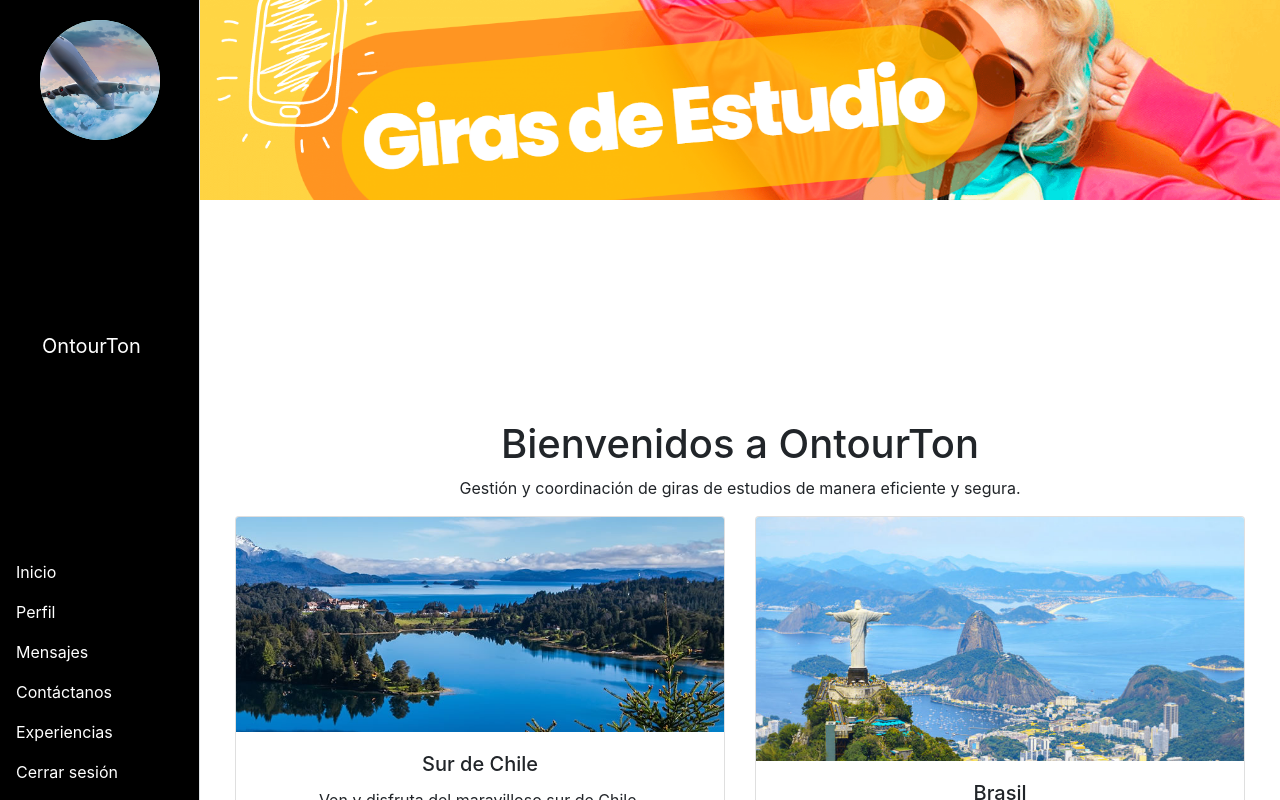
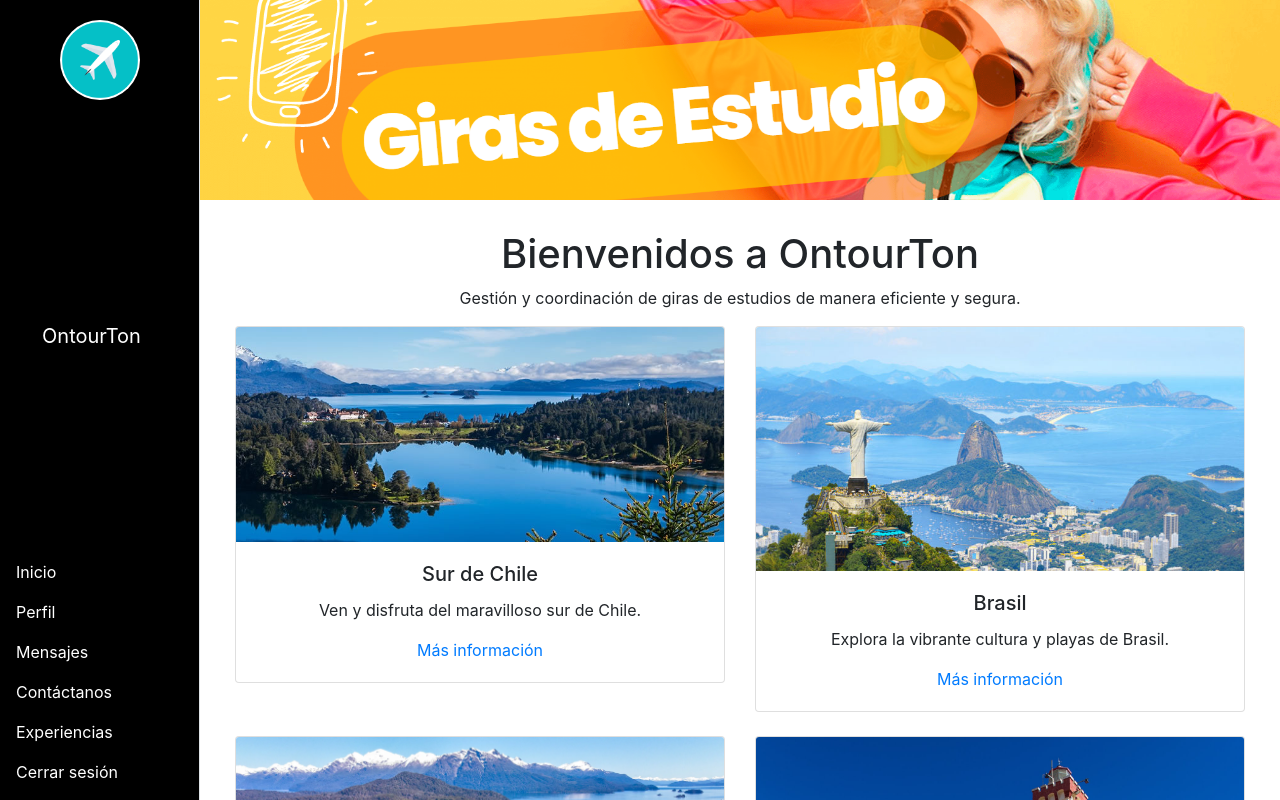
Before and after one commit to Juampirula/On-Tour, a plain HTML site: page view/Index.html in a window 1280 px wide. Drawn offline with nearby package versions, Linux system fonts and the light colour scheme.

Commit message:
index listo

```diff
--- a/view/Index.html
+++ b/view/Index.html
@@ -11,6 +11,7 @@
       flex-direction: column;
       height: 100vh;
       margin: 0;
+      overflow-y: scroll; /* Permitir el desplazamiento vertical */
     }
     .header-image img {
       width: 100%;
@@ -43,28 +44,18 @@
       background-color: #333;
     }
     .profile-img {
-      width: 120px;
-      height: 120px;
-      border-radius: 100%;
-      background-color: #b7fdff;
-      margin-bottom: 0px;
-      overflow: hidden;
-      display: flex;
-      justify-content: center;
-      align-items: center;
-    }
-    .profile-img img {
-      width: 120px;
-      height: 120px;
-      display: block;
-      object-fit: cover;
+      width: 80px;
+      height: 80px;
+      border-radius: 50%;
+      background-color: #fff;
+      margin-bottom: 20px;
     }
     .main-content {
       margin-left: 200px;
       padding: 20px;
       width: calc(100% - 200px);
-      overflow: hidden; /* Asegúrate de que el contenido no se superponga */
-      margin-top: 200px; /* Ajusta este margen para que el contenido quede debajo de la imagen del encabezado */
+      overflow: auto; /* Permitir el desplazamiento en el contenido principal */
+      margin-top: 10px; /* Ajusta este margen para que el contenido quede debajo de la imagen del encabezado */
     }
     .destination-card img {
       width: 100%;
@@ -90,7 +81,7 @@
   <nav class="navbar navbar-vertical">
     <div class="profile-img">
       <!-- Imagen de perfil -->
-      <img src="../img/avion2.png" alt="Perfil" class="img-fluid">
+      <img src="../img/AVION.png" alt="Perfil" class="img-fluid">
     </div>
     <a class="navbar-brand text-white" href="#">OntourTon</a>
     <ul class="navbar-nav">
```
